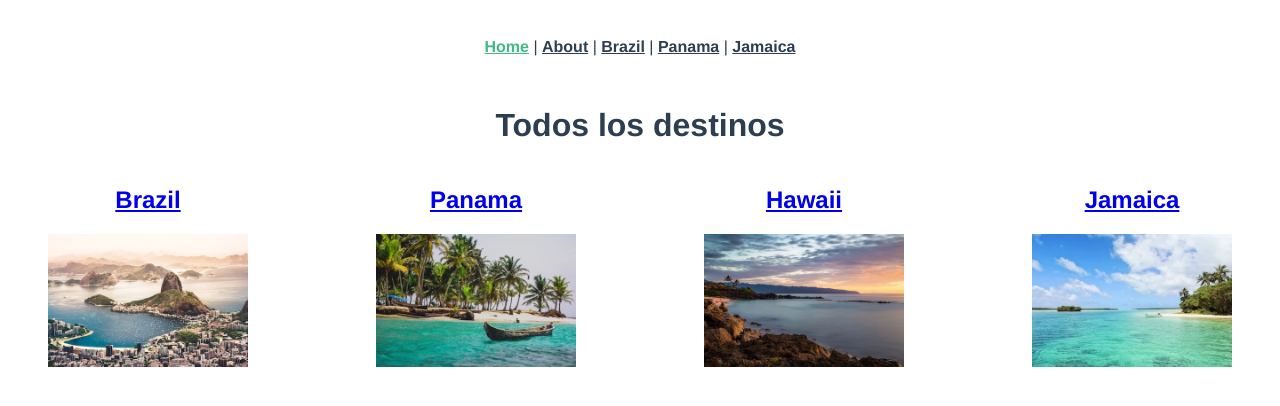
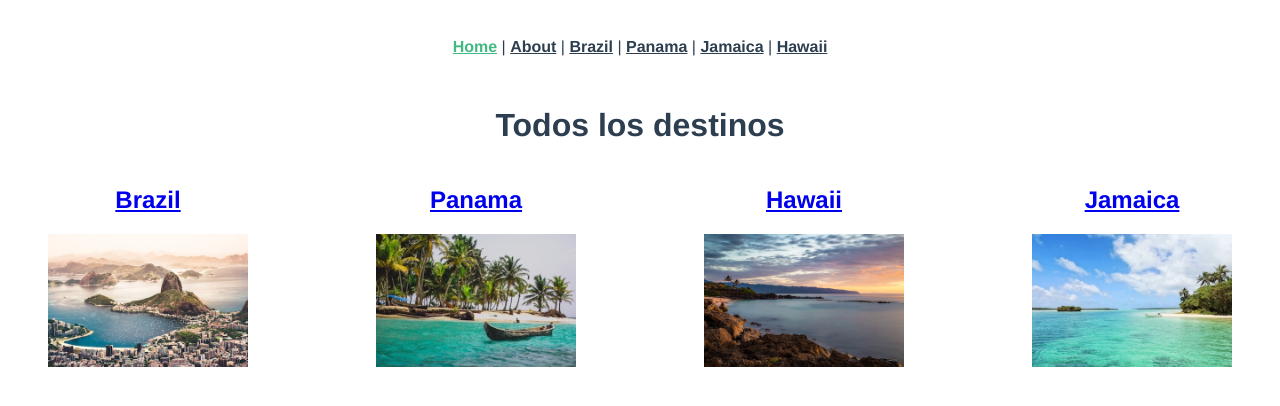
Before and after one commit to rivalcoba-dev/vuejs-router-learn, a Vue app: page /#/ in a window 1280 px wide. Shown: the top 406 px of the page. Built offline with nearby package versions, Linux system fonts and the light colour scheme.

Commit message:
Carga asíncrona de rutas

```diff
--- a/src/App.vue
+++ b/src/App.vue
@@ -5,7 +5,8 @@
       <router-link to="/about">About</router-link> |
       <router-link to="/brazil">Brazil</router-link> |
       <router-link to="/panama">Panama</router-link> |
-      <router-link to="/jamaica">Jamaica</router-link>
+      <router-link to="/jamaica">Jamaica</router-link> |
+      <router-link to="/hawaii">Hawaii</router-link>
     </div>
     <router-view />
   </div>
--- a/src/router/index.js
+++ b/src/router/index.js
@@ -1,10 +1,6 @@
 import Vue from "vue";
 import VueRouter from "vue-router";
 import Home from "../views/Home.vue";
-import Brazil from "@/views/Brazil.vue";
-import Panama from "@/views/Panama.vue";
-import Jamaica from "@/views/Jamaica.vue";
-
 
 Vue.use(VueRouter);
 
@@ -17,18 +13,28 @@ const routes = [
   {
     path: "/brazil",
     name: "Brazil",
-    component: Brazil,
+    component: () =>
+      import(/* webpackChunkName: "brazil" */ "../views/Brazil.vue"),
   },
   {
     path: "/panama",
     name: "Panama",
-    component: Panama,
+    component: () =>
+      import(/* webpackChunkName: "panama" */ "../views/Panama.vue"),
   },
   {
     path: "/jamaica",
     name: "Jamaica",
-    component: Jamaica,
+    component: () =>
+      import(/* webpackChunkName: "jamaica" */ "../views/Jamaica.vue"),
   },
+  {
+    path: "/hawaii",
+    name: "Hawaii",
+    component: () =>
+      import(/* webpackChunkName: "hawaii" */ "../views/Hawaii.vue"),
+  },
+
   {
     path: "/about",
     name: "About",
--- /dev/null
+++ b/src/views/Hawaii.vue
@@ -0,0 +1,12 @@
+<template>
+  <div class="">
+    <h2>Hawaii</h2>
+    <p>🌋</p>
+  </div>
+</template>
+
+<script>
+export default {};
+</script>
+
+<style></style>
```
